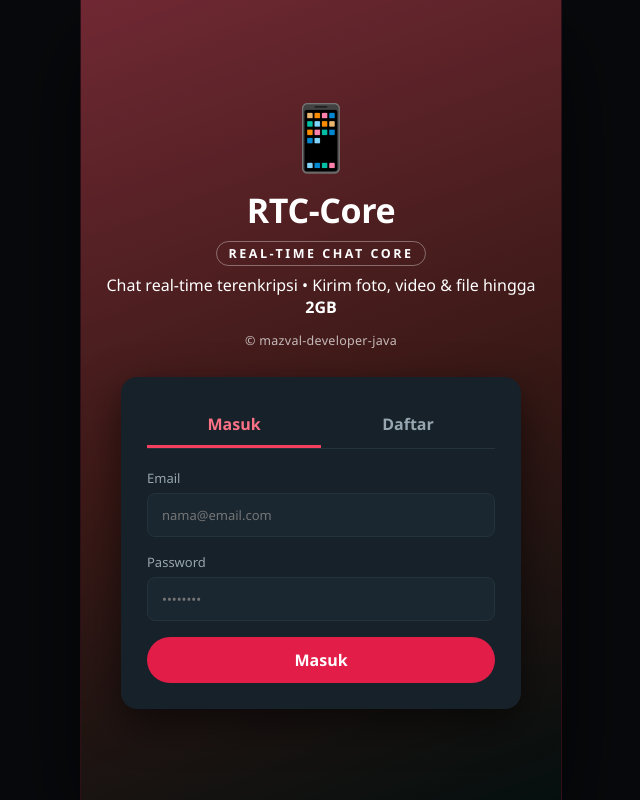
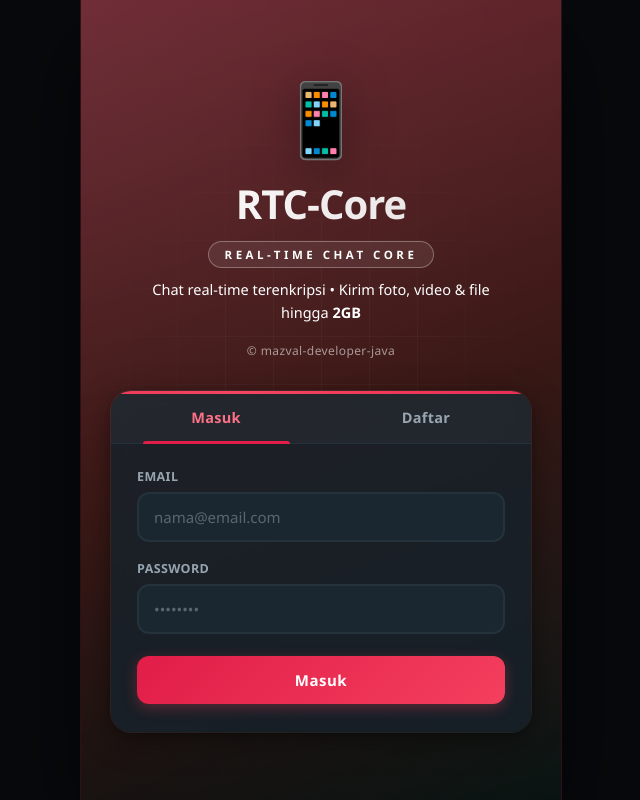
Before and after one commit to ovalkyzz-cell/whatsap-indo, a website: page public/index.html in a window 1280 px wide. Shown: the whole page, without its empty margins (319-959 px from the left). Drawn offline with nearby package versions, Linux system fonts and the light colour scheme; no server answers.

Commit message:
feat: smooth scroll profesional + halaman login glassmorphism canggih dengan animasi & micro-interactions

```diff
--- a/public/css/style.css
+++ b/public/css/style.css
@@ -82,53 +82,168 @@ input, textarea { font: inherit; }
 /* ---------- auth ---------- */
 .auth-view {
   min-height: 100vh; display: flex; flex-direction: column; align-items: center;
-  justify-content: center; gap: 28px; padding: 24px;
+  justify-content: center; gap: 32px; padding: 24px;
   background: linear-gradient(160deg, var(--wa-teal-dark) 0%, var(--wa-teal-deep) 100%);
-}
-.auth-hero { text-align: center; color: #fff; }
-.auth-logo { font-size: 64px; animation: heroPop 0.6s var(--ease-spring) both; }
-.auth-hero h1 { font-size: 34px; font-weight: 600; margin-top: 8px; letter-spacing: -0.4px; animation: fadeUp 0.5s var(--ease-out) 0.08s both; }
+  position: relative; overflow: hidden;
+}
+/* latar animasi: gradient bergerak halus */
+.auth-view::before {
+  content: ""; position: absolute; inset: -50%;
+  background: radial-gradient(ellipse 600px 400px at 20% 30%, rgba(255,255,255,.07), transparent),
+              radial-gradient(ellipse 500px 350px at 80% 70%, rgba(255,255,255,.05), transparent);
+  animation: authBgDrift 18s ease-in-out infinite alternate;
+  pointer-events: none;
+}
+@keyframes authBgDrift {
+  0%   { transform: translate(0, 0) rotate(0deg); }
+  100% { transform: translate(40px, -30px) rotate(2deg); }
+}
+/* grid halus di latar */
+.auth-view::after {
+  content: ""; position: absolute; inset: 0; z-index: 0;
+  background-image:
+    linear-gradient(rgba(255,255,255,.03) 1px, transparent 1px),
+    linear-gradient(90deg, rgba(255,255,255,.03) 1px, transparent 1px);
+  background-size: 48px 48px;
+  mask-image: radial-gradient(ellipse 70% 60% at 50% 50%, black 30%, transparent 70%);
+  pointer-events: none;
+}
+.auth-hero { text-align: center; color: #fff; position: relative; z-index: 1; }
+.auth-logo {
+  font-size: 72px; animation: heroPop 0.7s var(--ease-spring) both;
+  filter: drop-shadow(0 8px 24px rgba(0,0,0,.3));
+}
+.auth-hero h1 {
+  font-size: 40px; font-weight: 700; margin-top: 10px;
+  letter-spacing: -1px; animation: fadeUp 0.55s var(--ease-out) 0.1s both;
+  background: linear-gradient(135deg, #fff 0%, rgba(255,255,255,.85) 100%);
+  -webkit-background-clip: text; -webkit-text-fill-color: transparent;
+  background-clip: text;
+}
 .auth-tag {
-  display: inline-block; margin-top: 6px; font-size: 12.5px; font-weight: 600;
-  letter-spacing: 2.5px; text-transform: uppercase; opacity: 0.9;
-  padding: 3px 12px; border: 1px solid rgba(255, 255, 255, 0.35); border-radius: 999px;
-  animation: fadeUp 0.5s var(--ease-out) 0.16s both;
-}
-.auth-hero p { opacity: .85; margin-top: 8px; animation: fadeUp 0.5s var(--ease-out) 0.22s both; }
-.auth-copy { font-size: 12.5px; letter-spacing: .3px; opacity: .7 !important; margin-top: 14px !important; }
-@keyframes heroPop { from { opacity: 0; transform: scale(0.6); } to { opacity: 1; transform: scale(1); } }
-@keyframes cardIn { from { opacity: 0; transform: translateY(16px) scale(0.98); } to { opacity: 1; transform: none; } }
+  display: inline-block; margin-top: 10px; font-size: 11.5px; font-weight: 700;
+  letter-spacing: 3.5px; text-transform: uppercase; opacity: 0.9;
+  padding: 5px 16px; border: 1px solid rgba(255,255,255,.3); border-radius: 999px;
+  backdrop-filter: blur(8px); background: rgba(255,255,255,.08);
+  animation: fadeUp 0.55s var(--ease-out) 0.18s both;
+}
+.auth-hero > p:not(.auth-tag):not(.auth-copy) {
+  opacity: .8; margin-top: 10px; font-size: 14.5px; line-height: 1.6;
+  animation: fadeUp 0.55s var(--ease-out) 0.24s both; max-width: 380px; margin-left: auto; margin-right: auto;
+}
+.auth-copy { font-size: 12px; letter-spacing: .4px; opacity: .55 !important; margin-top: 18px !important; animation: fadeUp 0.55s var(--ease-out) 0.3s both; }
+@keyframes heroPop { from { opacity: 0; transform: scale(0.5) rotate(-10deg); } to { opacity: 1; transform: scale(1) rotate(0); } }
+@keyframes cardIn { from { opacity: 0; transform: translateY(24px) scale(0.96); } to { opacity: 1; transform: none; } }
+
+/* kartu auth: glassmorphism modern */
 .auth-card {
-  background: var(--wa-panel); border-radius: 16px; padding: 26px;
-  width: 100%; max-width: 400px; box-shadow: var(--shadow);
-  animation: cardIn 0.55s var(--ease-out) 0.18s both;
-}
-.auth-tabs { display: flex; border-bottom: 1px solid var(--wa-border); margin-bottom: 20px; }
+  background: rgba(255, 255, 255, 0.92);
+  backdrop-filter: blur(20px) saturate(1.4);
+  -webkit-backdrop-filter: blur(20px) saturate(1.4);
+  border-radius: 20px; padding: 0;
+  width: 100%; max-width: 420px;
+  box-shadow:
+    0 0 0 1px rgba(255,255,255,.18),
+    0 8px 32px rgba(0,0,0,.18),
+    0 2px 8px rgba(0,0,0,.08);
+  animation: cardIn 0.6s var(--ease-out) 0.2s both;
+  overflow: hidden;
+  position: relative; z-index: 1;
+}
+html[data-theme="dark"] .auth-card {
+  background: rgba(23, 33, 41, 0.88);
+  box-shadow:
+    0 0 0 1px rgba(255,255,255,.08),
+    0 8px 32px rgba(0,0,0,.4),
+    0 2px 8px rgba(0,0,0,.2);
+}
+/* garis gradient tipis di atas kartu */
+.auth-card::before {
+  content: ""; position: absolute; top: 0; left: 0; right: 0; height: 3px;
+  background: linear-gradient(90deg, var(--wa-teal-dark), var(--wa-teal), var(--wa-teal-dark));
+  background-size: 200% 100%;
+  animation: authCardShine 3s linear infinite;
+}
+@keyframes authCardShine { 0% { background-position: 200% 0; } 100% { background-position: -200% 0; } }
+
+.auth-tabs {
+  display: flex; border-bottom: 1px solid var(--wa-border);
+  margin-bottom: 0; background: rgba(0,0,0,.02);
+  position: relative;
+}
+html[data-theme="dark"] .auth-tabs { background: rgba(255,255,255,.03); }
 .auth-tab {
-  flex: 1; padding: 10px; font-weight: 600; color: var(--wa-text-2);
-  border-bottom: 3px solid transparent; transition: .15s;
-}
-.auth-tab.active { color: var(--wa-accent-text); border-bottom-color: var(--wa-teal); }
-.auth-form { display: flex; flex-direction: column; gap: 16px; }
-.auth-form label { display: flex; flex-direction: column; gap: 6px; font-size: 13px; color: var(--wa-text-2); }
+  flex: 1; padding: 16px 12px; font-weight: 700; font-size: 14.5px;
+  color: var(--wa-text-2); border: none; background: none; cursor: pointer;
+  position: relative; transition: color .2s;
+  letter-spacing: .3px;
+}
+.auth-tab::after {
+  content: ""; position: absolute; bottom: -1px; left: 15%; right: 15%; height: 3px;
+  background: var(--wa-teal-dark); border-radius: 3px 3px 0 0;
+  transform: scaleX(0); transition: transform .25s var(--ease-out);
+}
+.auth-tab.active { color: var(--wa-accent-text); }
+.auth-tab.active::after { transform: scaleX(1); }
+.auth-tab:hover:not(.active) { color: var(--wa-text); }
+
+.auth-form {
+  display: flex; flex-direction: column; gap: 18px;
+  padding: 24px 26px 28px;
+}
+.auth-form label {
+  display: flex; flex-direction: column; gap: 7px;
+  font-size: 12.5px; font-weight: 700; color: var(--wa-text-2);
+  letter-spacing: .4px; text-transform: uppercase;
+  position: relative;
+}
 .auth-form input {
-  padding: 12px 14px; border: 1px solid var(--wa-border); border-radius: 8px;
-  outline: none; transition: border .15s; background: var(--wa-input-bg); color: var(--wa-text);
-}
-.auth-form input:focus { border-color: var(--wa-teal); }
-.btn-primary {
-  background: var(--wa-teal-dark); color: #fff; padding: 12px;
-  border-radius: 24px; font-weight: 600; transition: filter .15s;
-}
-.btn-primary:hover { filter: brightness(1.1); }
-.auth-error { color: var(--wa-danger-text); font-size: 13px; margin-top: 12px; text-align: center; }
-.auth-error.anim { animation: authErrIn .32s var(--ease-out); }
-@keyframes authErrIn { from { opacity: 0; transform: translateY(-4px); } to { opacity: 1; transform: none; } }
+  padding: 13px 15px; border: 2px solid var(--wa-border); border-radius: 12px;
+  outline: none; background: var(--wa-input-bg); color: var(--wa-text);
+  font-size: 15px; font-weight: 500; transition: border-color .2s, box-shadow .2s, background .2s;
+  width: 100%; box-sizing: border-box;
+}
+.auth-form input:focus {
+  border-color: var(--wa-teal-dark);
+  box-shadow: 0 0 0 4px rgba(var(--wa-accent-rgb), .12);
+  background: var(--wa-panel);
+}
+.auth-form input::placeholder { color: var(--wa-text-2); opacity: .5; font-weight: 400; }
+.auth-form input:hover:not(:focus) { border-color: var(--wa-border-strong); }
+
+/* tombol submit premium */
+.auth-form .btn-primary {
+  padding: 14px; border-radius: 12px; font-size: 15px; font-weight: 700;
+  letter-spacing: .5px; border: none; cursor: pointer;
+  background: linear-gradient(135deg, var(--wa-teal-dark) 0%, var(--wa-teal) 100%);
+  color: #fff; position: relative; overflow: hidden;
+  transition: transform .15s, box-shadow .2s, filter .15s;
+  box-shadow: 0 4px 14px rgba(var(--wa-accent-rgb), .3);
+  margin-top: 4px;
+}
+.auth-form .btn-primary:hover {
+  transform: translateY(-1px);
+  box-shadow: 0 6px 20px rgba(var(--wa-accent-rgb), .4);
+  filter: brightness(1.05);
+}
+.auth-form .btn-primary:active { transform: translateY(1px) scale(.98); box-shadow: 0 2px 8px rgba(var(--wa-accent-rgb), .25); }
+/* efek kilau saat hover */
+.auth-form .btn-primary::after {
+  content: ""; position: absolute; top: 0; left: -80%; width: 50%; height: 100%;
+  background: linear-gradient(90deg, transparent, rgba(255,255,255,.18), transparent);
+  transform: skewX(-20deg); transition: left .45s ease;
+}
+.auth-form .btn-primary:hover::after { left: 130%; }
+
+.auth-error { color: var(--wa-danger-text); font-size: 13px; padding: 0 26px; text-align: center; }
+.auth-error.anim { animation: authErrIn .35s var(--ease-out); }
+@keyframes authErrIn { from { opacity: 0; transform: translateY(-6px); } to { opacity: 1; transform: none; } }
+
 
 /* ---------- kartu sapaan halaman daftar (teks disunting admin) ---------- */
 .reg-greet {
   display: flex; gap: 10px; align-items: flex-start;
-  margin: 0 0 18px; padding: 12px 14px;
+  margin: 18px 26px 0; padding: 12px 14px;
   border: 1px solid var(--wa-border); border-radius: 12px;
   background: linear-gradient(135deg, rgba(0, 168, 131, .12), rgba(0, 168, 131, .02));
   animation: regGreetIn .6s var(--ease-out) both;
@@ -531,6 +646,37 @@ input, textarea { font: inherit; }
 ::-webkit-scrollbar { width: 6px; height: 6px; }
 ::-webkit-scrollbar-thumb { background: var(--wa-thumb); border-radius: 3px; }
 ::-webkit-scrollbar-track { background: transparent; }
+/* smooth scroll menyeluruh */
+*, *::before, *::after { scroll-behavior: smooth; }
+.messages, .chat-list, .drawer, .profile-body, .menu-list,
+.wallpaper-body, .contact-body, .status-body, .group-form,
+.group-info-body, .privacy-body, .about-body, .storage-body,
+.plan-body, .invite-body, .bc-body, .notif-center,
+.sticker-grid, .adm-body {
+  scroll-behavior: smooth;
+  overscroll-behavior: contain;
+  -webkit-overflow-scrolling: touch;
+}
+/* scrollbar tipis & elegan untuk semua container scroll */
+.messages::-webkit-scrollbar,
+.chat-list::-webkit-scrollbar,
+.drawer ::-webkit-scrollbar,
+.menu-list::-webkit-scrollbar {
+  width: 4px;
+}
+.messages::-webkit-scrollbar-thumb,
+.chat-list::-webkit-scrollbar-thumb,
+.drawer ::-webkit-scrollbar-thumb,
+.menu-list::-webkit-scrollbar-thumb {
+  background: var(--wa-thumb);
+  border-radius: 4px;
+  min-height: 40px;
+}
+.messages::-webkit-scrollbar-thumb:hover,
+.chat-list::-webkit-scrollbar-thumb:hover {
+  background: var(--wa-accent-text);
+  opacity: .6;
+}
 
 /* ---------- ikon & sprite ---------- */
 .sprite { position: absolute; width: 0; height: 0; overflow: hidden; }
@@ -1491,7 +1637,6 @@ html[data-theme="dark"] .wp-option.active { box-shadow: none; }
 .muted { color: var(--wa-text-2); }
 
 /* ---------- background beranda (foto / video) ---------- */
-.auth-view { position: relative; overflow: hidden; }
 .home-bg { position: absolute; inset: 0; z-index: 0; pointer-events: none; overflow: hidden; }
 .home-bg img, .home-bg video { width: 100%; height: 100%; object-fit: cover; display: block; }
 .home-bg::after { content: ""; position: absolute; inset: 0; background: rgba(4, 22, 18, .55); }
```
